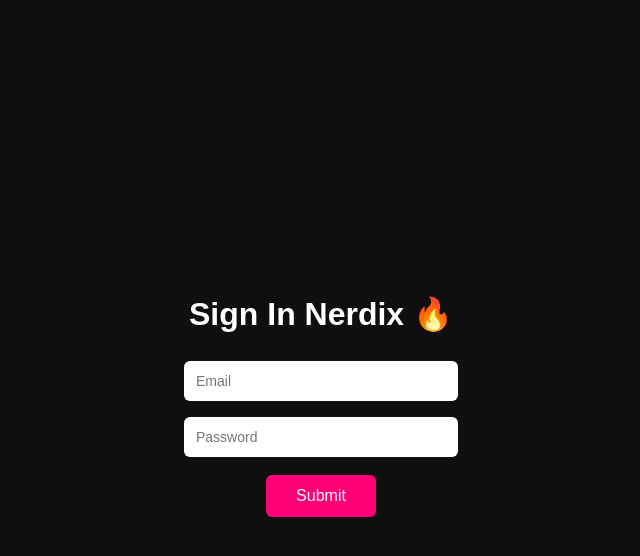
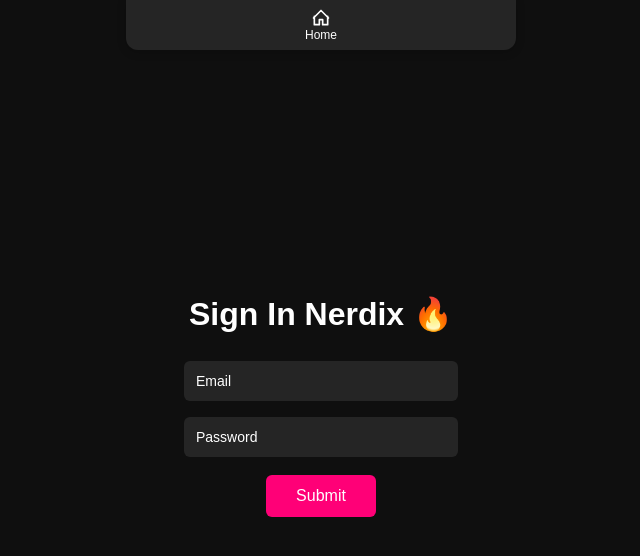
Before and after one commit to Eternixal/nerdick.com, a plain HTML site: page index.html in a window 1280 px wide. Shown: the whole page, without its empty margins (319-959 px from the left). Drawn offline with Linux system fonts and the light colour scheme.

Commit message:
Update index.html

```diff
--- a/index.html
+++ b/index.html
@@ -15,6 +15,59 @@
             height: 100vh;
             margin: 0;
         }
+
+        /* Navigation bar */
+        nav {
+            position: fixed;
+            top: 0;
+            left: 50%;
+            transform: translateX(-50%);
+            width: 390px;
+            background: rgba(230, 230, 230, 0.1);
+            display: flex;
+            justify-content: center;
+            align-items: center;
+            padding: 8px 0;
+            box-shadow: 0 2px 10px rgba(0, 0, 0, 0.2);
+            border-radius: 0 0 12px 12px;
+            z-index: 999;
+        }
+        nav a {
+            display: flex;
+            flex-direction: column;
+            align-items: center;
+            text-decoration: none;
+            color: #fff;
+            font-size: 12px;
+            transition: color 0.3s ease, transform 0.3s ease;
+            position: relative;
+        }
+        nav a span {
+            width: 20px;
+            height: 20px;
+        }
+        nav a::after {
+            content: "";
+            position: absolute;
+            width: 0;
+            height: 2px;
+            left: 0;
+            bottom: -2px;
+            background: white;
+            transition: width 0.4s ease;
+        }
+        nav a:hover::after {
+            width: 100%;
+        }
+        nav a:hover {
+            color: #e0e0e0;
+            transform: scale(1.03) translateY(-2px);
+        }
+        nav a.active {
+            color: #ff4d4d;
+        }
+
+        /* Login form styling */
         input {
             margin: 8px;
             padding: 12px;
@@ -22,6 +75,12 @@
             border-radius: 6px;
             border: none;
             font-size: 14px;
+            background: rgba(230, 230, 230, 0.1);
+            color: #fff;
+        }
+        input::placeholder {
+            color: #fff;
+            opacity: 1;
         }
         button {
             padding: 12px 30px;
@@ -45,17 +104,27 @@
     </style>
 </head>
 <body>
+    <!-- Navigation bar -->
+    <nav>
+        <a href="#home">
+            <span>
+                <svg xmlns="http://www.w3.org/2000/svg" fill="none" viewBox="0 0 24 24" stroke="currentColor">
+                    <path stroke-linecap="round" stroke-linejoin="round" stroke-width="2" d="M3 12l9-9 9 9M4 10v10h6v-6h4v6h6V10" />
+                </svg>
+            </span>
+            Home
+        </a>
+    </nav>
 
+    <!-- Login form -->
     <h1>Sign In Nerdix 🔥</h1>
-
     <input type="email" id="email" placeholder="Email" />
     <input type="password" id="password" placeholder="Password" />
-
     <button onclick="login()">Submit</button>
 
     <!-- Firebase SDK -->
-  <script src="https://www.gstatic.com/firebasejs/10.12.0/firebase-app.js"></script>
-  <script src="https://www.gstatic.com/firebasejs/10.12.0/firebase-auth.js"></script>
+    <script src="https://www.gstatic.com/firebasejs/10.14.0/firebase-app.js"></script>
+    <script src="https://www.gstatic.com/firebasejs/10.14.0/firebase-auth.js"></script>
 
     <script>
         // GANTI INI DENGAN CONFIG FIREBASE LO
@@ -68,7 +137,9 @@
             appId: "YOUR_APP_ID"
         };
 
-    // Init Firebase
+        // Initialize Firebase with error handling
+        try {
+            if (typeof firebase !== 'undefined') {
                 firebase.initializeApp(firebaseConfig);
                 const auth = firebase.auth();
 
@@ -76,9 +147,14 @@
                     const email = document.getElementById("email").value;
                     const password = document.getElementById("password").value;
 
+                    if (!email || !password) {
+                        alert("Please enter both email and password.");
+                        return;
+                    }
+
                     auth.signInWithEmailAndPassword(email, password)
                         .then((userCredential) => {
-          alert("Login success! 🔥 Welcome, " + userCredential.user.email);
+                            alert("Login success!  Welcome, " + userCredential.user.email);
                             console.log(userCredential.user);
                             // Optional: redirect
                             // window.location.href = "https://your-success-page.com";
@@ -87,7 +163,13 @@
                             alert("Login failed: " + error.message);
                         });
                 }
+            } else {
+                throw new Error("Firebase SDK not loaded.");
+            }
+        } catch (error) {
+            console.error("Firebase initialization error:", error.message);
+            alert("Error: Firebase is not properly loaded. Please check your internet connection or Firebase configuration.");
+        }
     </script>
-
 </body>
 </html>
```
Lines whose indentation alone changed are shown as unchanged.
